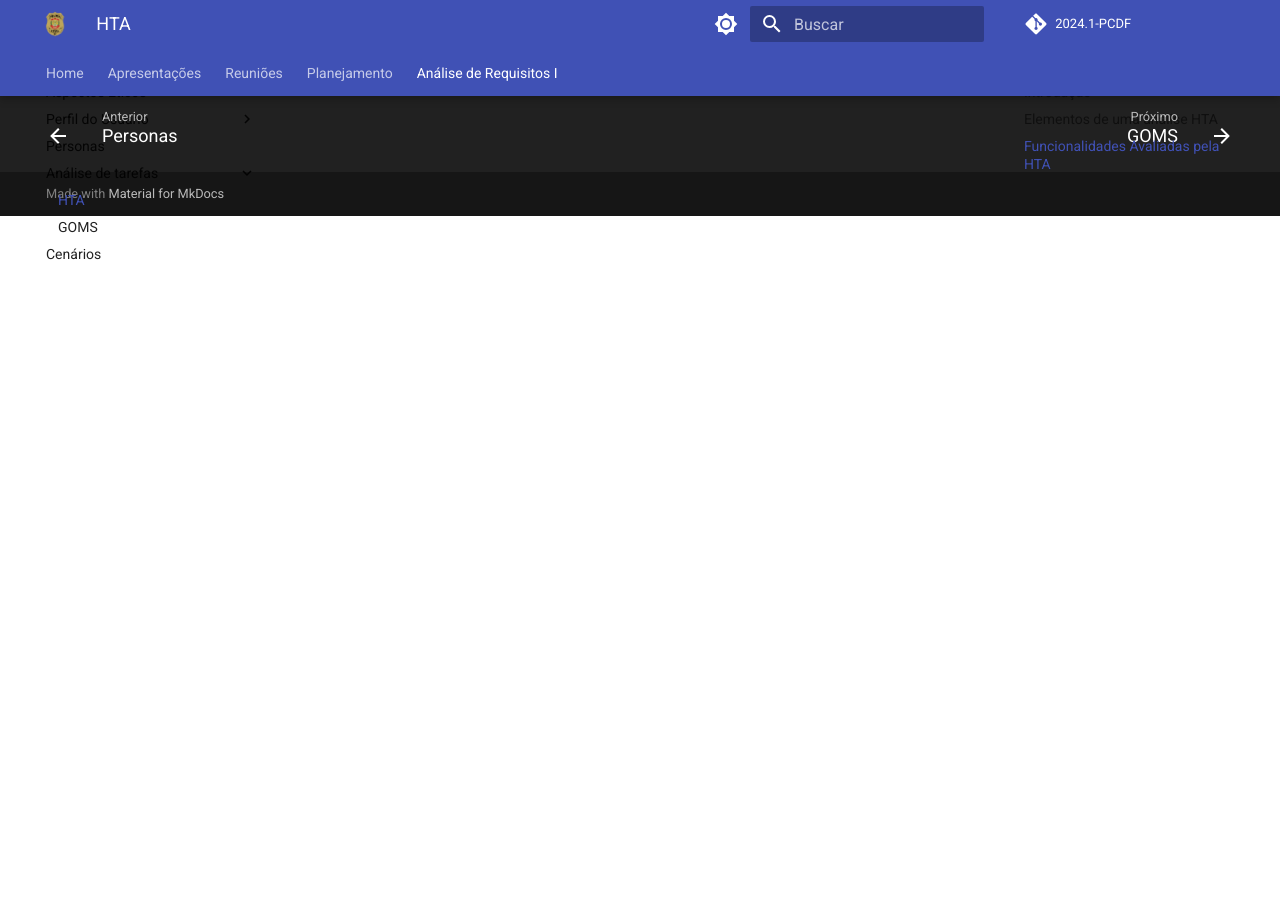
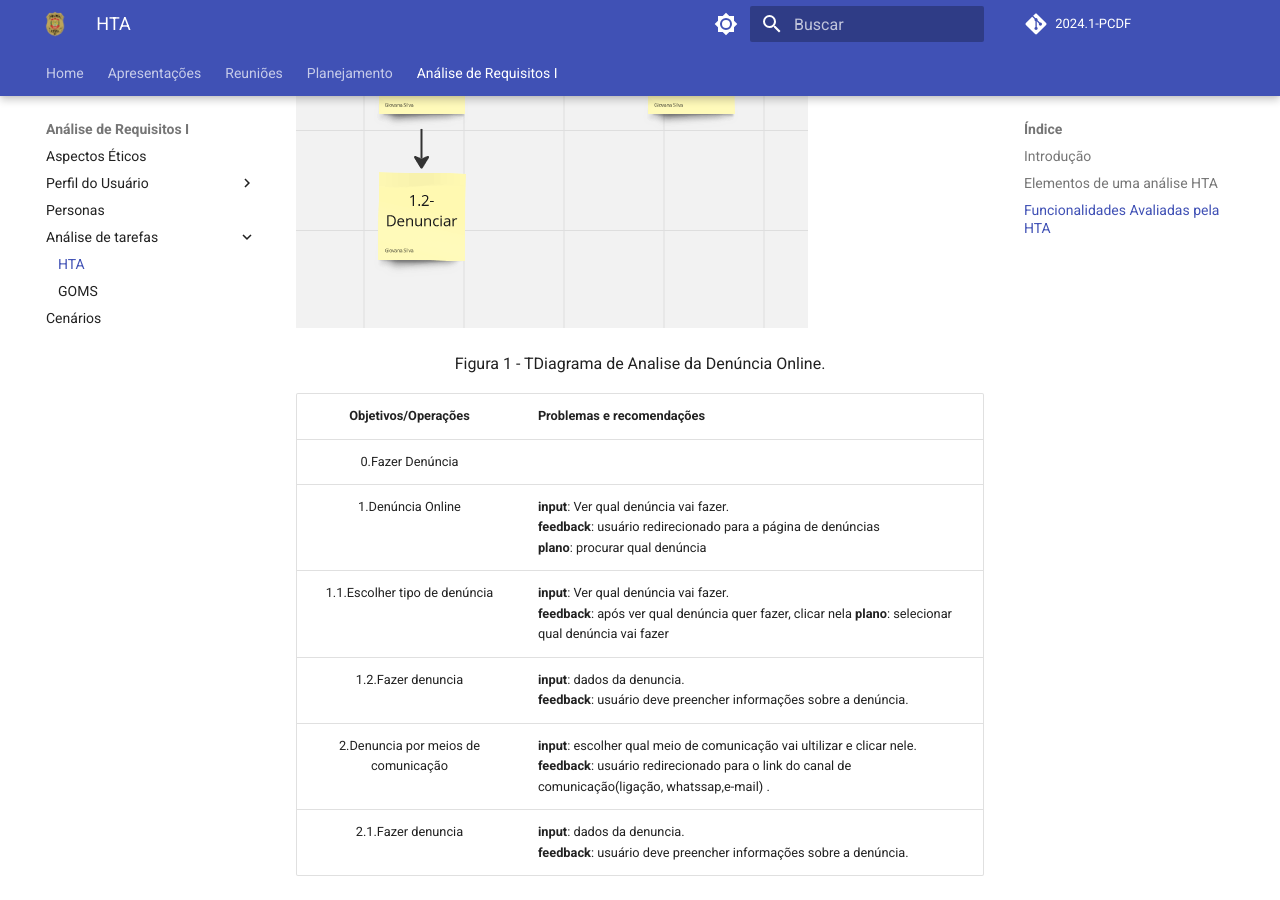
Before and after one commit to Interacao-Humano-Computador/2024.1-PCDF, an MkDocs documentation site: the page built from docs/analise_requisitos1/analise_tarefas/hta.md, in a window 1280 px wide and 900 px high, scrolled down 1741 px. Built offline with MkDocs 1.6.1 and Material for MkDocs 9.7.7, drawn with Linux system fonts in a browser that asks for light colours; comment, search, counter and statistics services are not loaded; before the commit the page ends 1957 px from its top, so only the background shows below that; some of the changed text lies outside the part shown.

Commit message:
Analise de Tarefas 197

```diff
--- a/docs/analise_requisitos1/analise_tarefas/hta.md
+++ b/docs/analise_requisitos1/analise_tarefas/hta.md
@@ -28,6 +28,24 @@ Como definido na figura 1.
 | 197- Denúncia Online   | Giovana          |
 | Registro de Ocorrência   | Rayene              |
 
+# 197- Denúncia Online
+
+Nessa tarefa o usuário pretende fazer uma denúncia no site da PCDF, foi analisada pela integrante  [Giovana Barbosa](https://github.com/gio221), como monstrado na figura 1.
+
+![tabela](../../assets/Analise_Requisitos/analise_197online.png)
+<div align="center">
+<p> Figura 1 - TDiagrama de Analise da Denúncia Online. </p>
+</div>
+
+|     Objetivos/Operações      | Problemas e recomendações                                                                                                                                                                               |
+| :--------------------------: | ------------------------------------------------------------------------------------------------------------------------------------------------------------------------------------------------------- |
+|  0.Fazer Denúncia  |                                                                                                                                                                                                         |
+|      1.Denúncia Online     | **input**: Ver qual denúncia vai fazer.<br>**feedback**: usuário redirecionado para a página de denúncias<br> **plano**: procurar qual denúncia                                        |
+|     1.1.Escolher tipo de denúncia      | **input**: Ver qual denúncia vai fazer.<br>**feedback**: após ver qual denúncia quer fazer, clicar nela  **plano**: selecionar qual denúncia vai fazer                                             |
+|       1.2.Fazer denuncia      | **input**: dados da denuncia.<br>**feedback**: usuário deve preencher informações sobre a denúncia.<br>  |
+| 2.Denuncia por meios de comunicação | **input**: escolher qual meio de comunicação vai ultilizar e clicar nele.<br>**feedback**: usuário redirecionado para o link do canal de comunicação(ligação, whatssap,e-mail) .<br>                                                                                   |
+|       2.1.Fazer denuncia      | **input**: dados da denuncia.<br>**feedback**: usuário deve preencher informações sobre a denúncia.<br>  |
+
 # Registro de Ocorrência
 
 
```
Also changed, not shown: docs/analise_requisitos1/analise_tarefas/goms.md (+18 -2 lines), docs/assets/Analise_Requisitos/analise_197online.png (added).
